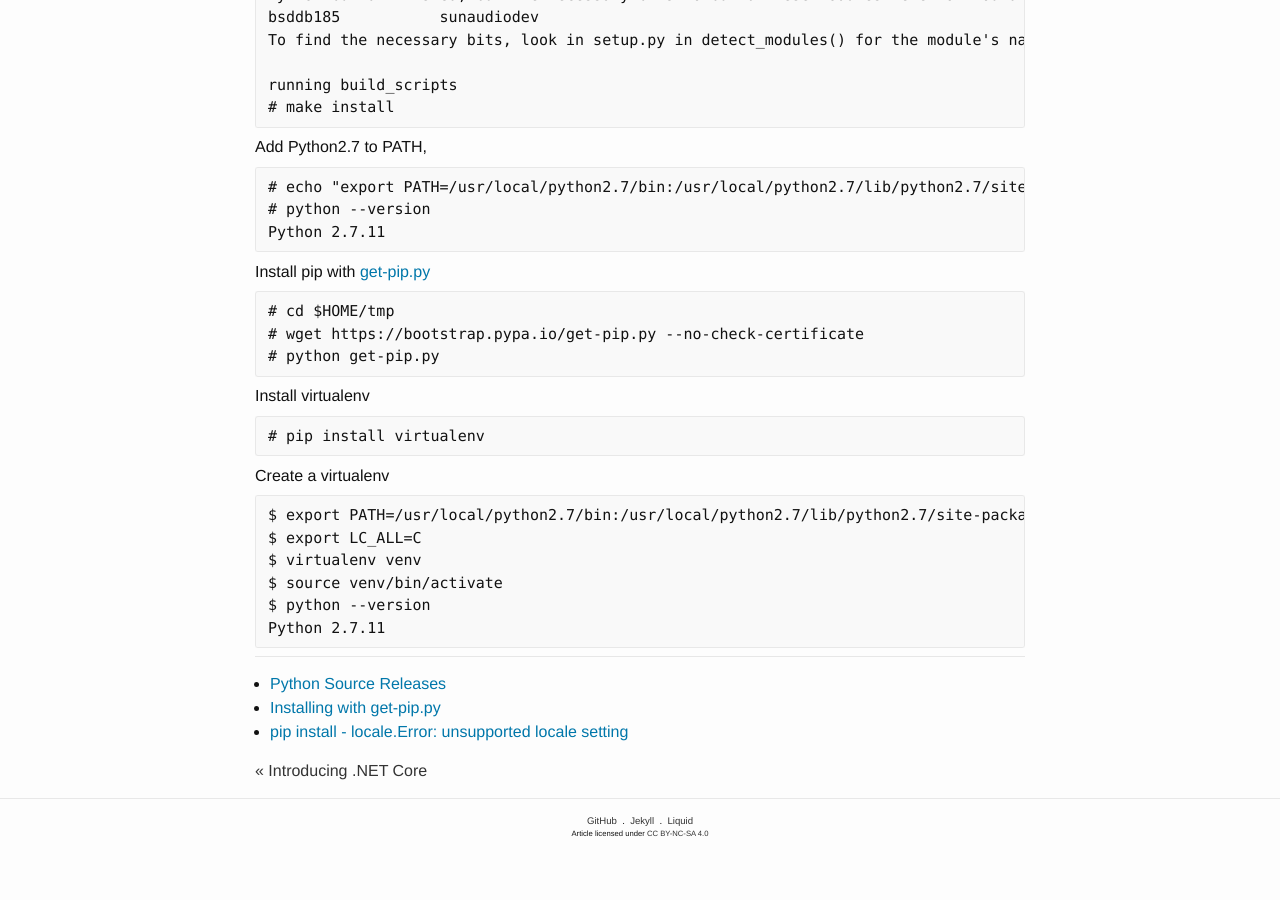
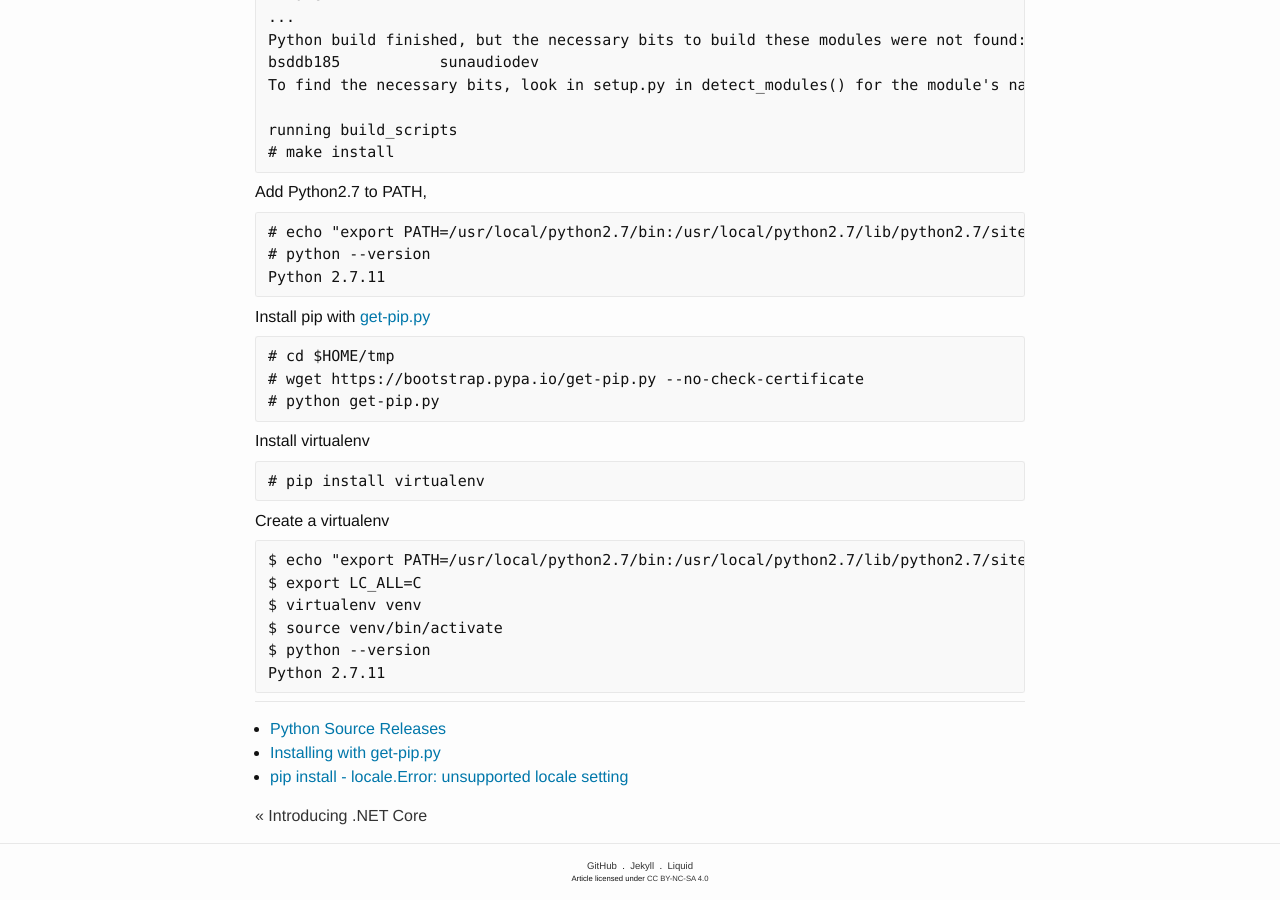
Before and after one commit to ousiax/ousiax.github.io, a Jekyll site: the page built from _posts/2016-05-11-how-to-install-python-2.7-from-source-on-centos.md, in a window 1280 px wide and 900 px high, scrolled down 1140 px. Built offline with Jekyll 4.4.1, drawn with Linux system fonts in a browser that asks for light colours; comment, search, counter and statistics services are not loaded; before the commit the page ends 1995 px from its top, so only the background shows below that; some of the changed lines change nothing that is shown; some of the changed text lies outside the part shown.

Commit message:
Rename 2016-05-11-how-to-install-python-2.7-on-centos-6.md -> 2016-05-11-how-to-install-python-2.7-from-source-on-centos.md

```diff
--- a/_posts/2016-05-11-how-to-install-python-2.7-on-centos-6.md
+++ b/_posts/2016-05-11-how-to-install-python-2.7-from-source-on-centos.md
@@ -1,6 +1,6 @@
 ---
 layout: post
-title: "How to Install Python 2.7 On CentOS 6"
+title: "How to Install Python 2.7 from source On CentOS"
 date: 2016-05-11 23-38-01 +0800
 categories: ['Python']
 tags: ['Python', 'CentOS']
@@ -10,6 +10,8 @@
 
     $  uname -ri
     2.6.18-398.el5 i386
+    $ cat /etc/*release
+    CentOS release 5.11 (Final)
 
 Install "Develement Tools"
 
@@ -75,7 +77,7 @@
 
 Create a virtualenv
 
-    $ export PATH=/usr/local/python2.7/bin:/usr/local/python2.7/lib/python2.7/site-packages:$PATH
+    $ echo "export PATH=/usr/local/python2.7/bin:/usr/local/python2.7/lib/python2.7/site-packages:$PATH" > $HOME/.bashrc
     $ export LC_ALL=C
     $ virtualenv venv
     $ source venv/bin/activate
```
